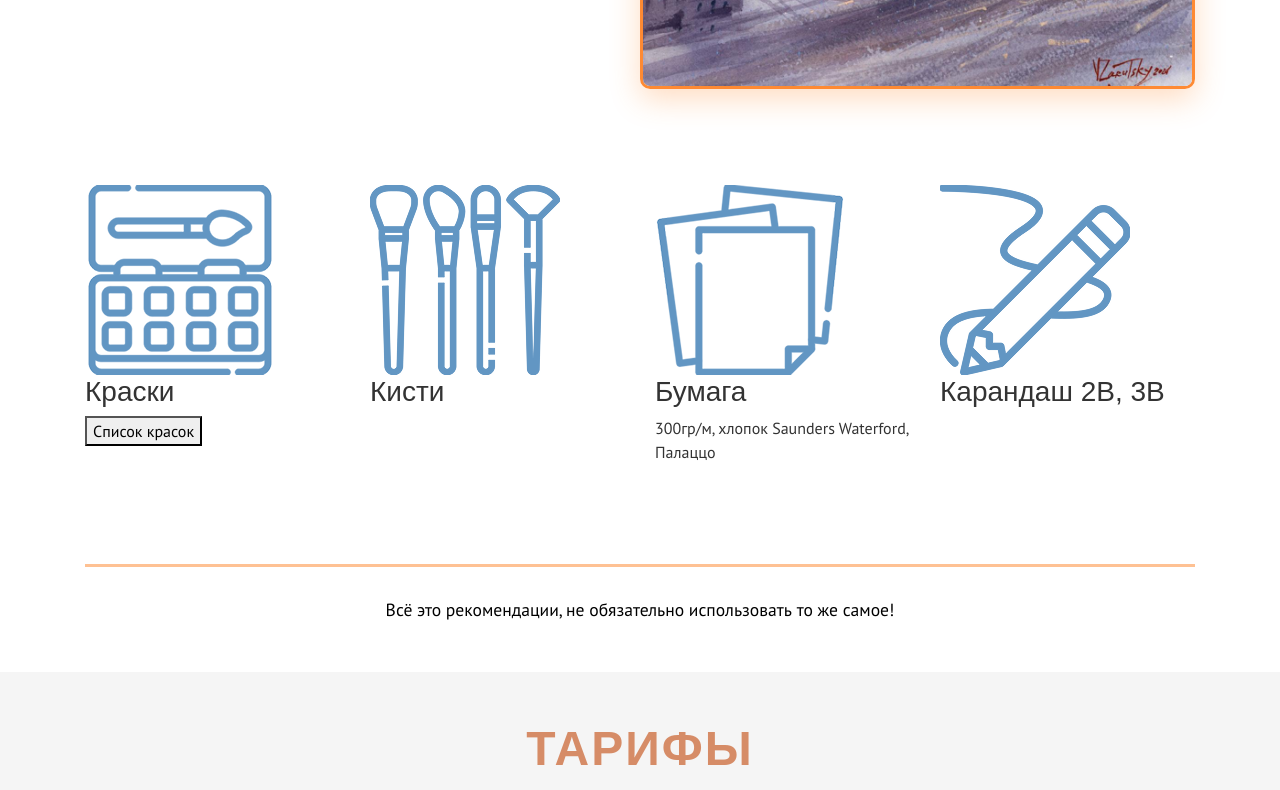
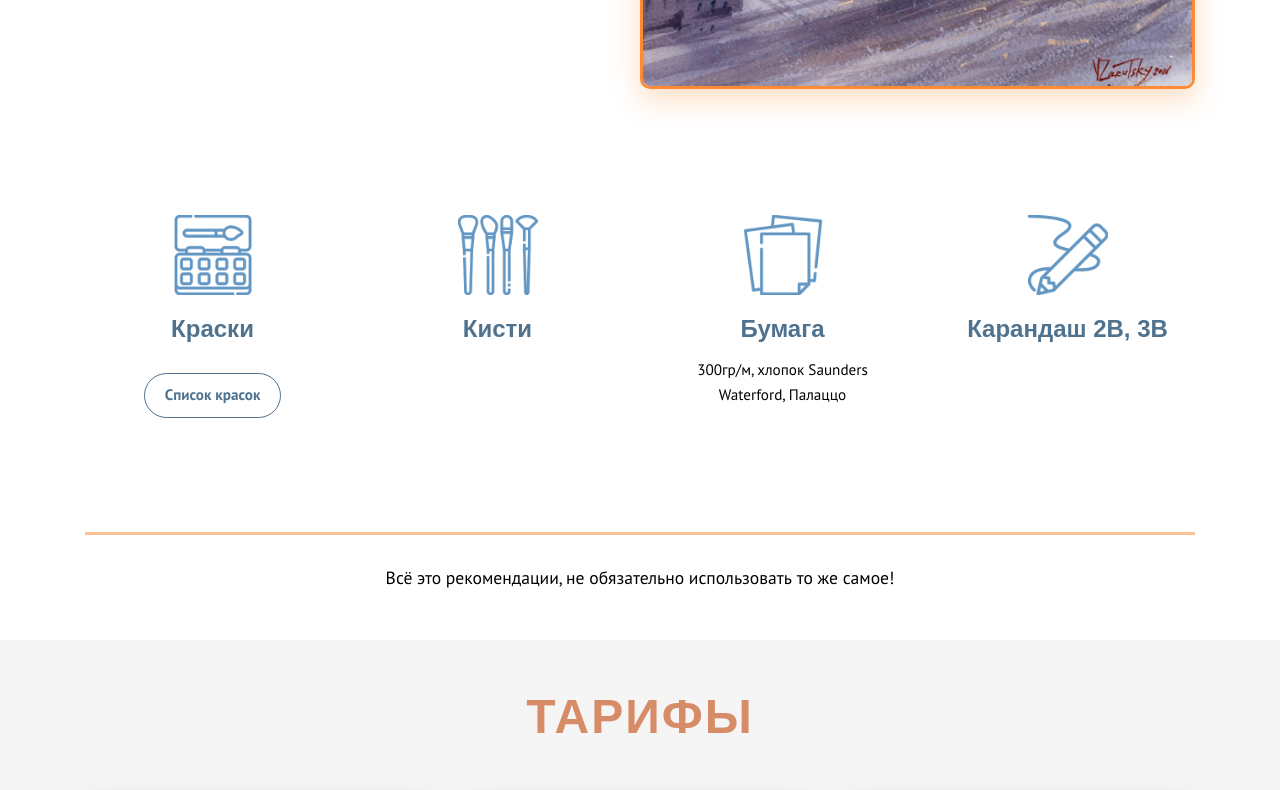
Before and after one commit to RostislavK636/sobakarisovaka, a plain HTML site: page index.html in a window 1280 px wide. Shown: the part 1720-2510 px from the top of the page. Drawn offline with nearby package versions, Linux system fonts and the light colour scheme; a web font is replaced by a local one.

Commit message:
Add styles for materials and material cards

```diff
--- a/index.css
+++ b/index.css
@@ -344,6 +344,111 @@ button:focus {
     width: 100%;
     object-fit: cover;
     box-shadow: 0 10px 30px rgba(254, 138, 51, 0.3);
+}
+
+.materials {
+    background-color: #ffffff;
+    padding-top: 80px;
+    padding-bottom: 80px;
+}
+
+.material-card {
+    text-align: center;
+    padding: 30px 20px;
+    background: white;
+    border-radius: 10px;
+    transition: transform 0.3s ease, box-shadow 0.3s ease;
+    height: 100%;
+    display: flex;
+    flex-direction: column;
+    justify-content: flex-start;
+    align-items: center;
+}
+
+.material-card:hover {
+    transform: translateY(-5px);
+    box-shadow: 0 8px 25px rgba(0, 0, 0, 0.15);
+}
+
+.material-icon {
+    width: 80px;
+    height: 80px;
+    margin-bottom: 20px;
+    object-fit: contain;
+}
+
+.material-title {
+    font-size: 1.5rem;
+    font-weight: 700;
+    color: #4F728F;
+    margin-bottom: 15px;
+    margin-top: 0;
+}
+
+.material-description {
+    font-size: 0.95rem;
+    color: #000;
+    line-height: 1.6;
+    margin: 0;
+}
+
+.btn-material {
+    background: white;
+    color: #4F728F;
+    padding: 10px 20px;
+    font-size: 0.95rem;
+    font-weight: 600;
+    border: 1px solid #4F728F;
+    border-radius: 25px;
+    cursor: pointer;
+    transition: all 0.3s ease;
+    margin-top: 15px;
+}
+
+.btn-material:focus {
+    background: #d3eafcac;
+    color: #4F728F;
+    text-decoration: none;
+}
+
+.btn-material:hover {
+    background: #d3eafcac;
+    color: #4F728F;
+    text-decoration: none;
+}
+
+.material-list {
+    background: white;
+    border: 2px solid #4F728F;
+    border-radius: 8px;
+    padding: 20px;
+}
+
+.material-list ul {
+    list-style: none;
+    padding: 0;
+    margin: 0;
+}
+
+.material-list li {
+    padding: 8px 0;
+    border-bottom: 1px solid #e0e0e0;
+    font-size: 0.95rem;
+    color: #333;
+}
+
+.material-list li:before {
+    content: '';
+    display: inline-block;
+    width: 10px;
+    height: 10px;
+    border-radius: 50%;
+    margin-right: 8px;
+    background-color: #FE8A33;
+}
+
+.material-list li:last-child {
+    border-bottom: none;
 }
 
 .materials-footer {
```
